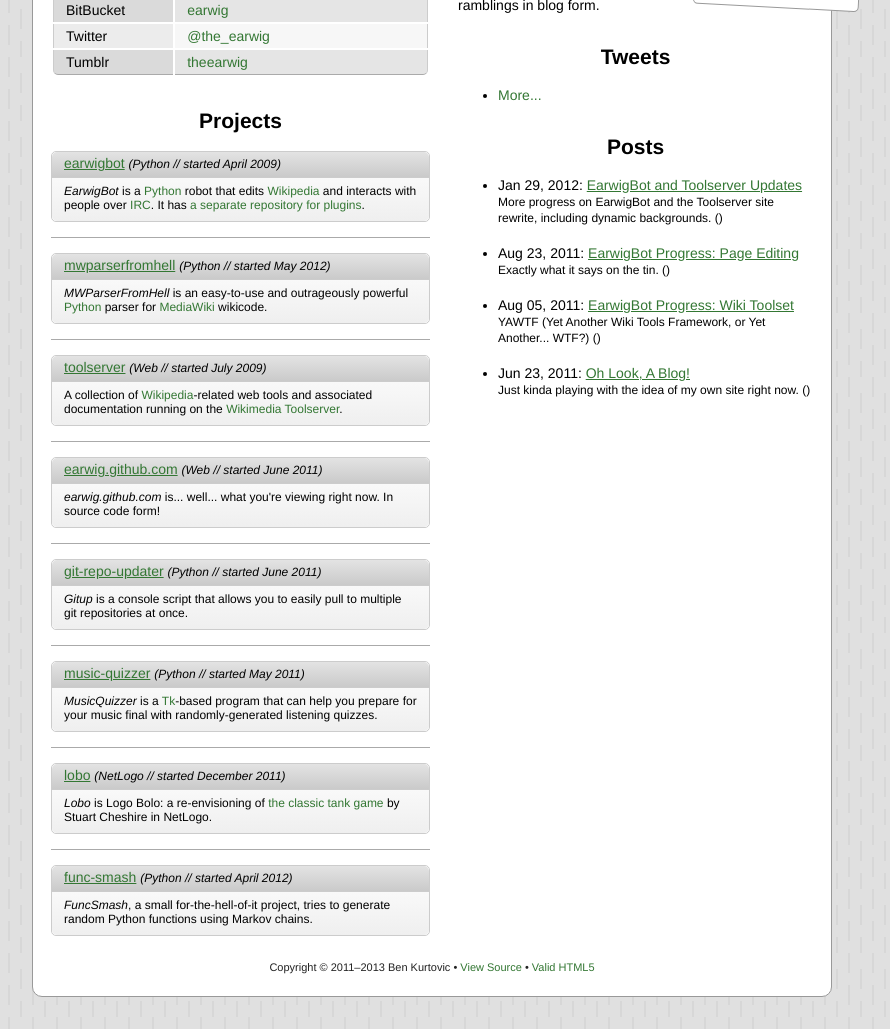
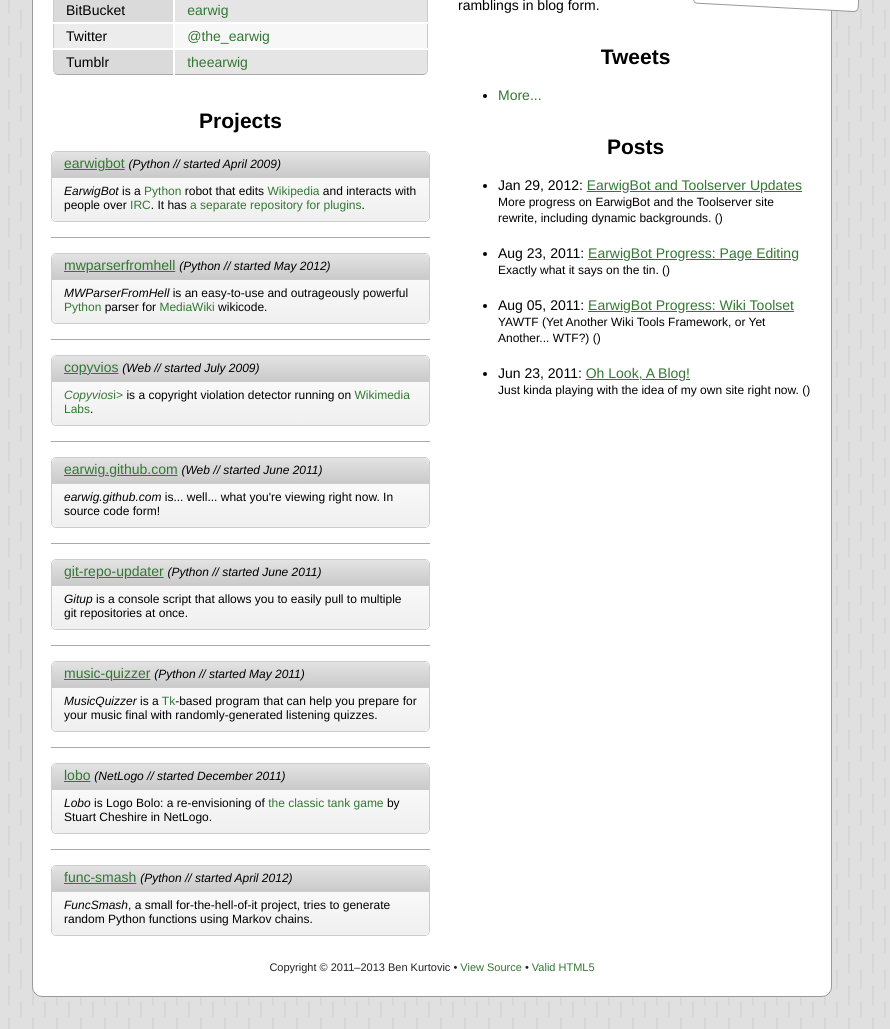
Before and after one commit to earwig/benkurtovic.com, a Jekyll site: the page built from index.html, in a window 1280 px wide, cut to the strip 327-1356 px from the top of the page. Shown: the whole strip, without its empty margins (208-1098 px from the left). Built offline with Jekyll 4.4.1, drawn with Linux system fonts in a browser that asks for light colours; comment, search, counter and statistics services are not loaded.

Commit message:
toolserver -> copyvios

```diff
--- a/index.html
+++ b/index.html
@@ -23,10 +23,10 @@
 <div class="divider"></div>
 <div class="project">
     <div class="project-head">
-        <a class="invert" href="https://github.com/earwig/toolserver">toolserver</a> <span class="description"><i>(Web // started July 2009)</i></span>
+        <a class="invert" href="https://github.com/earwig/copyvios">copyvios</a> <span class="description"><i>(Web // started July 2009)</i></span>
     </div>
     <div class="project-body description">
-        A collection of <a href="http://en.wikipedia.org/">Wikipedia</a>-related web tools and associated documentation running on the <a href="http://toolserver.org/">Wikimedia Toolserver</a>.
+        <a href="https://tools.wmflabs.org/copyvios"><i>Copyvios</i>i></a> is a copyright violation detector running on <a href="http://tools.wmflabs.org/">Wikimedia Labs</a>.
     </div>
 </div>
 <div class="divider"></div>
```
